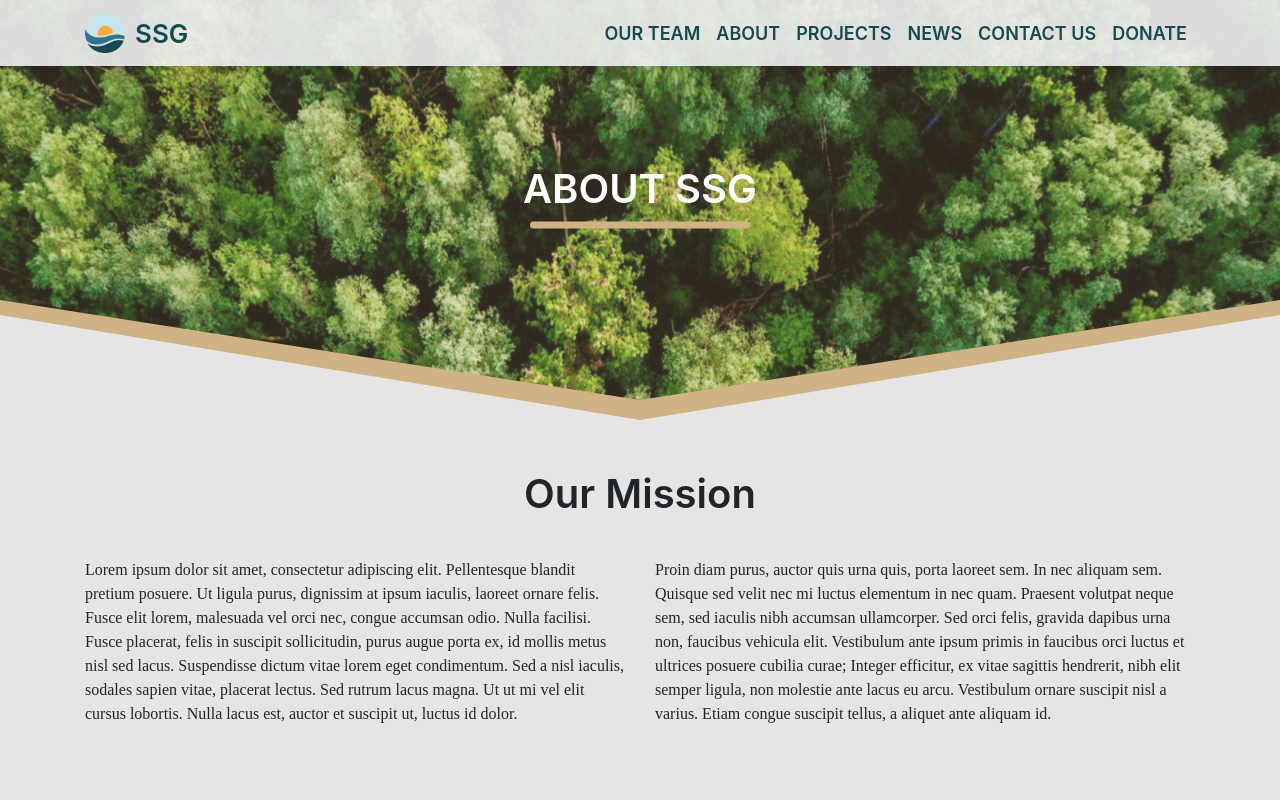
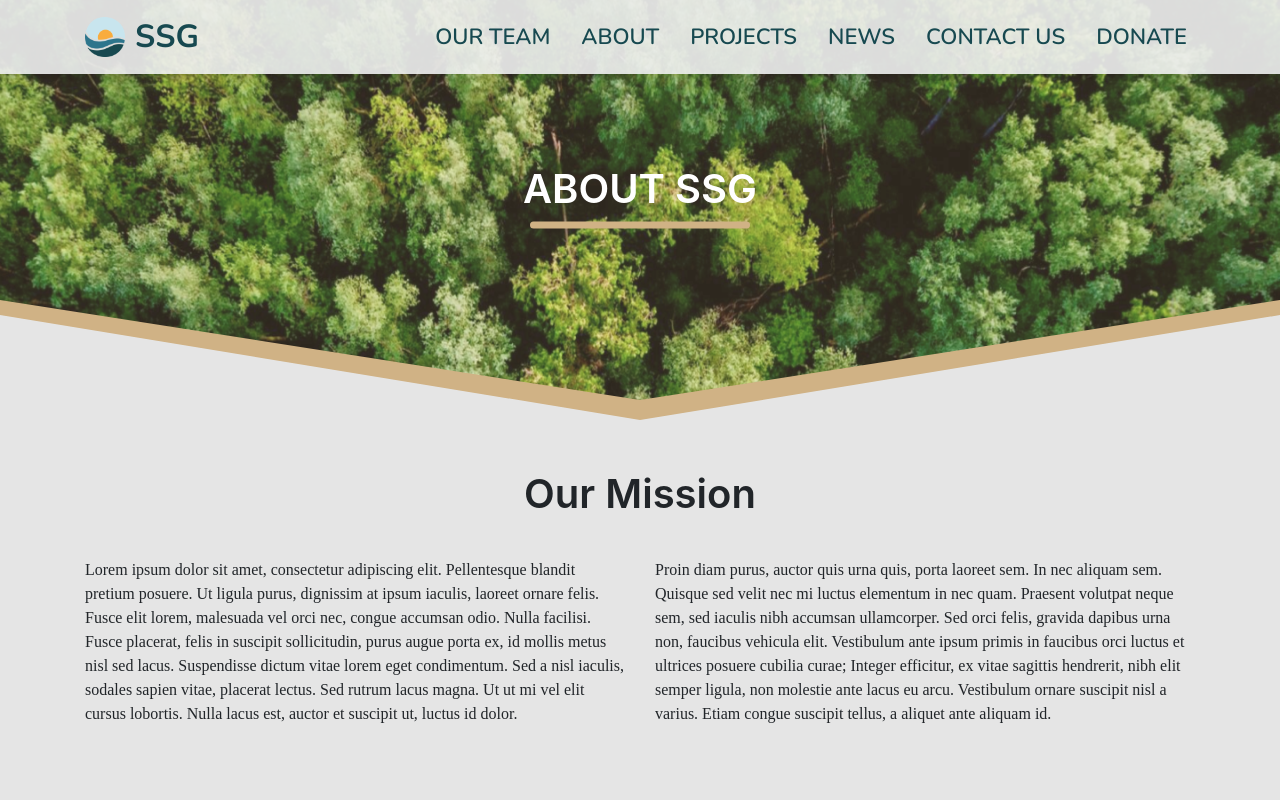
Before and after one commit to Hack4Impact-UMD/sustainability-solutions, a React (Create React App) app in the folder app/: page /about in a window 1280 px wide. Shown: the top 800 px of the page. Built offline with nearby package versions, Linux system fonts and the light colour scheme.

Commit message:
made correct font

```diff
--- a/app/public/index.html
+++ b/app/public/index.html
@@ -1,15 +1,14 @@
 <!DOCTYPE html>
 <html lang="en">
+
 <head>
   <meta charset="utf-8" />
   <link rel="icon" href="%PUBLIC_URL%/favicon.ico" />
   <meta name="viewport" content="width=device-width, initial-scale=1" />
   <meta name="theme-color" content="#000000" />
-    <meta
-      name="description"
-      content="Web site created using create-react-app"
-    />
-    <link rel="stylesheet" href="https://use.fontawesome.com/releases/v5.15.4/css/all.css" integrity="sha384-DyZ88mC6Up2uqS4h/KRgHuoeGwBcD4Ng9SiP4dIRy0EXTlnuz47vAwmeGwVChigm" crossorigin="anonymous">
+  <meta name="description" content="Web site created using create-react-app" />
+  <link rel="stylesheet" href="https://use.fontawesome.com/releases/v5.15.4/css/all.css"
+    integrity="sha384-DyZ88mC6Up2uqS4h/KRgHuoeGwBcD4Ng9SiP4dIRy0EXTlnuz47vAwmeGwVChigm" crossorigin="anonymous">
   <link rel="apple-touch-icon" href="%PUBLIC_URL%/logo192.png" />
   <!--
       manifest.json provides metadata used when your web app is installed on a
@@ -25,8 +24,16 @@
       work correctly both with client-side routing and a non-root public URL.
       Learn how to configure a non-root public URL by running `npm run build`.
     -->
-    <title>SSG</title>
+
+  <!-- Fonts -->
+  <link rel="preconnect" href="https://fonts.googleapis.com">
+  <link rel="preconnect" href="https://fonts.gstatic.com" crossorigin>
+  <link href="https://fonts.googleapis.com/css2?family=Nunito:wght@500;600;700&display=swap" rel="stylesheet">
+  <!--  -->
+
+  <title>Sustainability Solutions Group</title>
 </head>
+
 <body>
   <noscript>You need to enable JavaScript to run this app.</noscript>
   <div id="root"></div>
@@ -41,4 +48,5 @@
       To create a production bundle, use `npm run build` or `yarn build`.
     -->
 </body>
+
 </html>
--- a/app/src/Components/Navbar/navbar.css
+++ b/app/src/Components/Navbar/navbar.css
@@ -5,6 +5,7 @@ nav.navbar {
   z-index: 1;
   left: 0;
   right: 0;
+  font-family: 'Nunito', sans-serif;
 }
 
 .menu-toggle {
@@ -22,8 +23,8 @@ nav.navbar {
 }
 
 .nav-brand div {
-  font-weight: 600;
-  font-size: 26px;
+  font-weight: 700;
+  font-size: 32px;
   color: #174950;
   margin-left: 10px;
 }
@@ -31,8 +32,9 @@ nav.navbar {
 .nav-link {
   color: #174950 !important;
   font-weight: 600;
-  font-size: 18px;
+  font-size: 22px;
   text-transform: uppercase;
+  margin-left: 15px;
 }
 
 .nav-link:hover {
```
Lines whose indentation alone changed are shown as unchanged.
